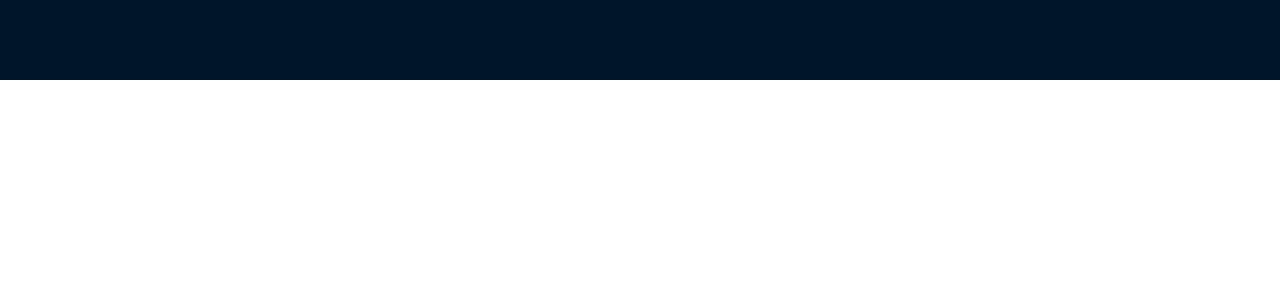
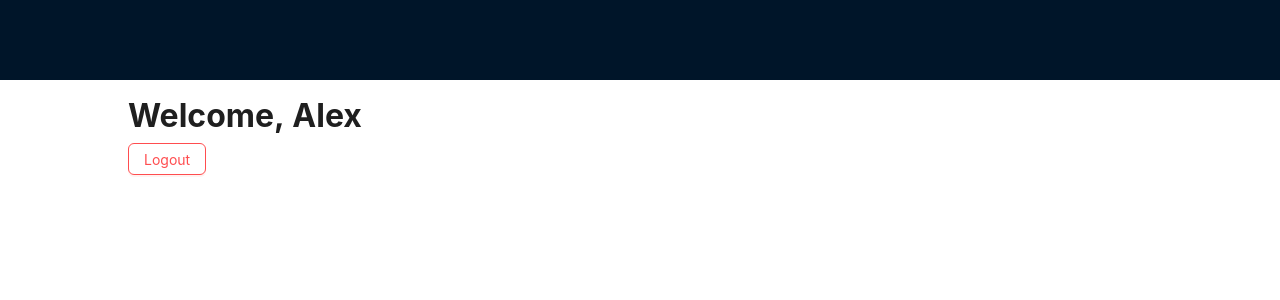
Before and after one commit to astakhovaskold/ui-template-v2, a React (Vite) app: page / in a window 1280 px wide. Shown: the top 300 px of the page. Built offline with nearby package versions, Linux system fonts and the light colour scheme.

Commit message:
update core

```diff
--- a/src/App.tsx
+++ b/src/App.tsx
@@ -5,11 +5,11 @@ import {memo} from 'react';
 import {Outlet} from 'react-router';
 
 import AxiosInterceptorAccess from './components/Utils/AxiosInterceptorAccess';
+import {AccountDTO} from './entities/account/types';
 import {useAuth} from './hooks/useAuth';
 import useLS from './hooks/useLS';
 
 import {globalStyles} from './styles/global';
-import {AccountDTO} from './entities/account/types';
 
 const {Header, Content} = Layout;
 
--- a/src/components/Utils/AxiosInterceptorAccess.tsx
+++ b/src/components/Utils/AxiosInterceptorAccess.tsx
@@ -5,7 +5,6 @@ import {useAuth} from '../../hooks/useAuth';
 
 const AxiosInterceptorAccess = memo((): JSX.Element | null => {
     const isAuth = useAuth();
-
 
     useEffect(() => {
         if (isAuth) {
--- a/src/hooks/useAccount.ts
+++ b/src/hooks/useAccount.ts
@@ -1,7 +1,11 @@
 import {AccountDTO} from '../entities/account/types';
 
 export function useAccount(): AccountDTO {
-    const account: AccountDTO = {user: {id: '0', email: 'mail@example.com', first_name: 'Alex', last_name: 'M'}, access_token: '0000-0000', refresh_token: '0000-0000'};
+    const account: AccountDTO = {
+        user: {id: '0', email: 'mail@example.com', first_name: 'Alex', last_name: 'M'},
+        access_token: '0000-0000',
+        refresh_token: '0000-0000',
+    };
 
     return account;
 }
--- a/src/libs/Utils.ts
+++ b/src/libs/Utils.ts
@@ -1,6 +1,6 @@
 import {RcFile} from 'antd/es/upload';
 
-import {ROLE, UserDTO} from '../store/account/types';
+import {ROLE, UserDTO} from '../entities/account/types';
 
 export default class Utils {
     static hasAccess(user: UserDTO, roles: Array<ROLE> = []): boolean {
--- a/src/libs/queryClient.ts
+++ b/src/libs/queryClient.ts
@@ -1,6 +1,6 @@
+import {QueryClient, QueryFunction, QueryKey} from '@tanstack/react-query';
 import axios from 'axios';
 import qs from 'qs';
-import {QueryClient, QueryFunction, QueryKey} from '@tanstack/react-query';
 
 const isSingleArray = (queryKey: QueryKey): queryKey is [string] => {
     return queryKey.length === 1;
--- a/src/pages/Auth.tsx
+++ b/src/pages/Auth.tsx
@@ -1,16 +1,15 @@
 import {Button, Col, Form, Input, Row} from 'antd';
 import {memo, useCallback} from 'react';
-import { LoginData } from '../entities/account/types';
+
+import {LoginData} from '../entities/account/types';
 
 const {Item} = Form;
 
 const Auth = memo((): JSX.Element | null => {
-    const onFinish = useCallback(
-        (values: LoginData) => {
-            // dispatch(auth(values));
-        },
-        [],
-    );
+    // eslint-disable-next-line @typescript-eslint/no-unused-vars
+    const onFinish = useCallback((values: LoginData) => {
+        // dispatch(auth(values));
+    }, []);
 
     return (
         <Row>
--- a/src/pages/Welcome.tsx
+++ b/src/pages/Welcome.tsx
@@ -6,7 +6,7 @@ import {Container} from '../components/Presentation/containers';
 import {useAccount} from '../hooks/useAccount';
 
 const Welcome = memo((): JSX.Element | null => {
-    const {account} = useAccount();
+    const account = useAccount();
 
     if (!account) return null;
 
@@ -15,7 +15,10 @@ const Welcome = memo((): JSX.Element | null => {
     return (
         <Container>
             <Space direction="vertical">
-                <h1>Welcome, {first_name}</h1>
+                <h1>
+                    Welcome,&nbsp;
+                    {first_name}
+                </h1>
 
                 <ExitButton />
             </Space>
```
Also changed, not shown: src/main.tsx (+6 -6 lines).
